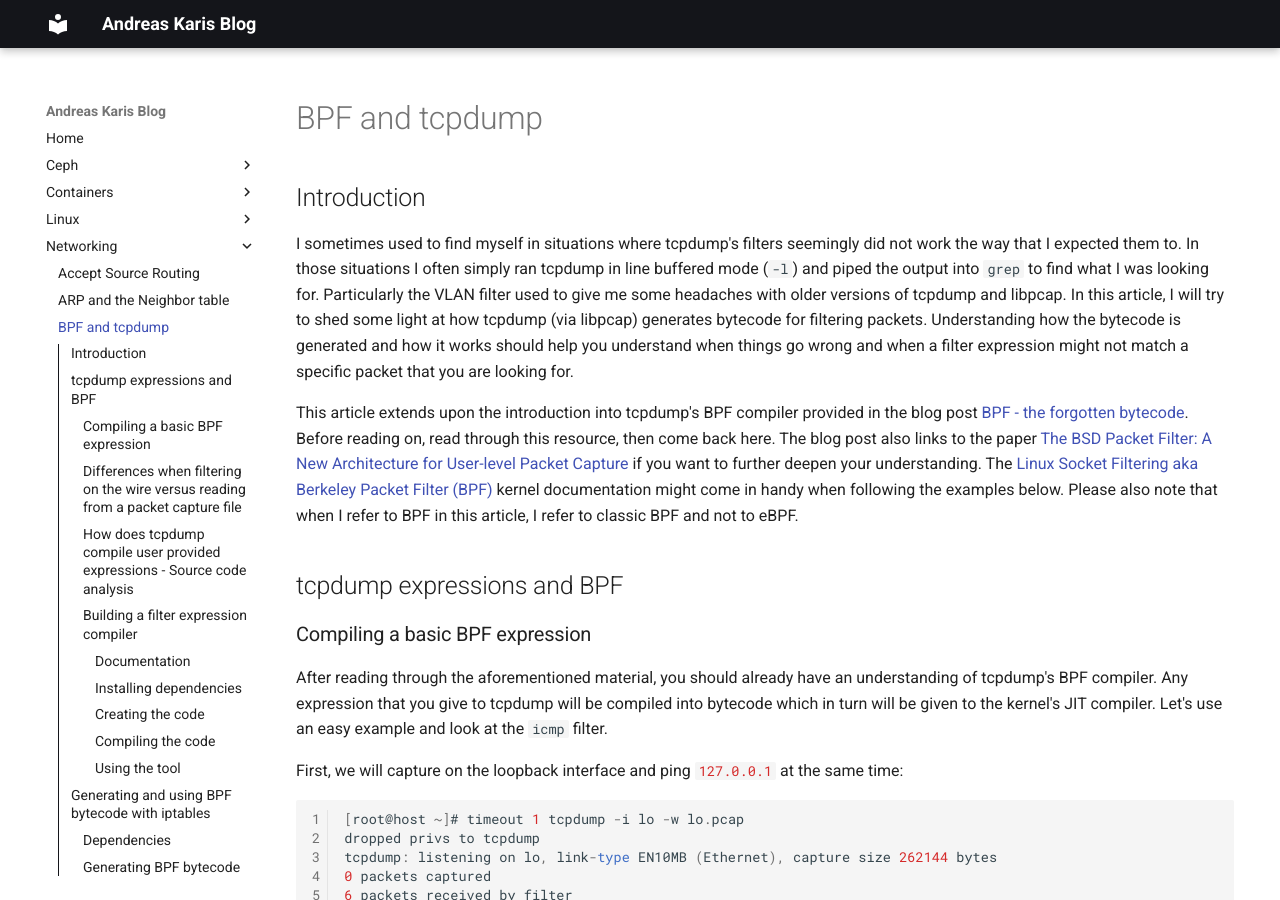
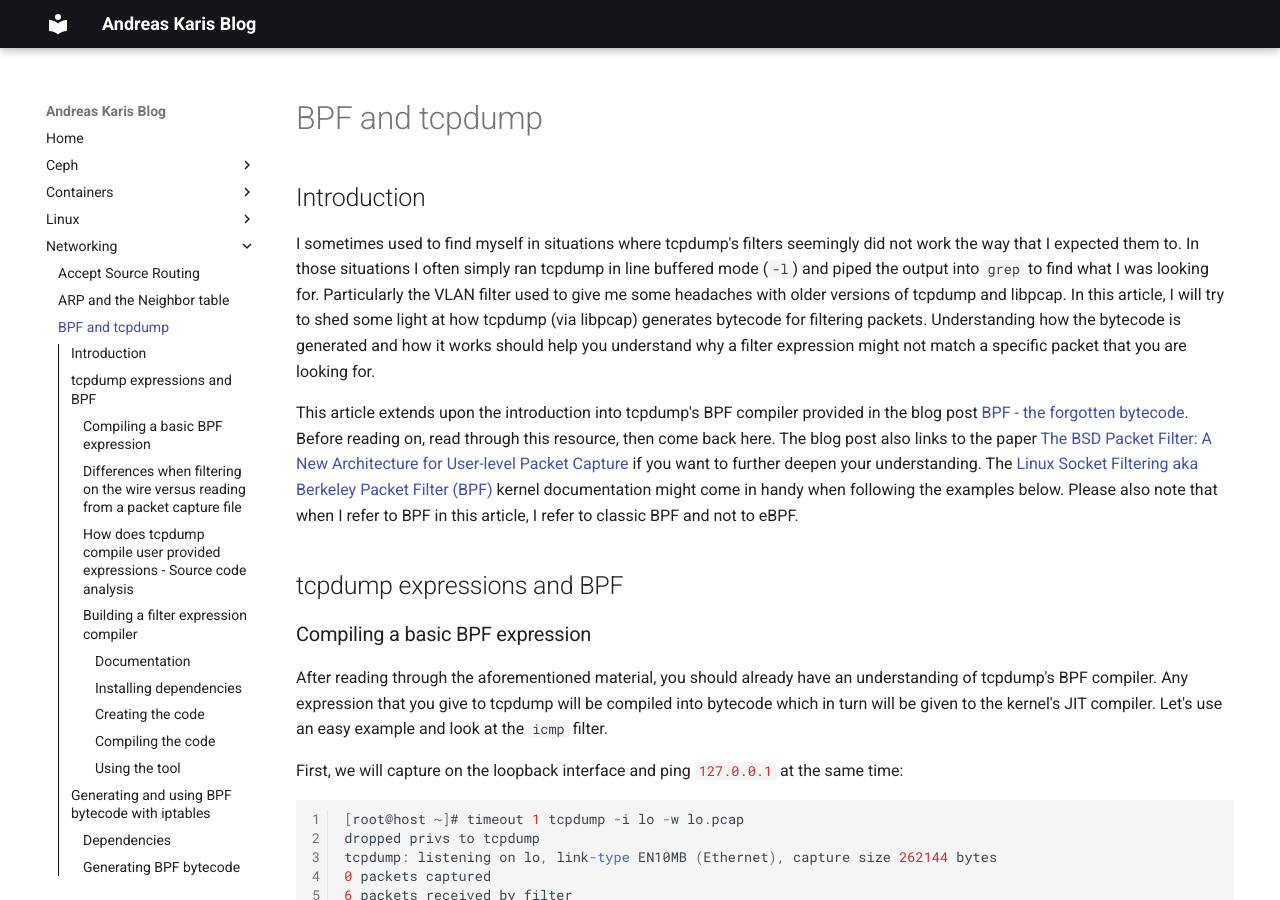
Before and after one commit to andreaskaris/blog, an MkDocs documentation site: the page built from docs/networking/bpf-and-tcpdump.md, in a window 1280 px wide and 900 px high. Built offline with MkDocs 1.6.1 and Material for MkDocs 9.7.7, drawn with Linux system fonts in a browser that asks for light colours.

Commit message:
bpf-tcpdump-fix-part-16
Signed-off-by: Andreas Karis <ak.karis@gmail.com>

```diff
--- a/docs/networking/bpf-and-tcpdump.md
+++ b/docs/networking/bpf-and-tcpdump.md
@@ -1,6 +1,6 @@
 ## Introduction
 
-I sometimes used to find myself in situations where tcpdump's filters seemingly did not work the way that I expected them to. In those situations I often simply ran tcpdump in line buffered mode (`-l`) and piped the output into `grep` to find what I was looking for. Particularly the VLAN filter used to give me some headaches with older versions of tcpdump and libpcap. In this article, I will try to shed some light at how tcpdump (via libpcap) generates bytecode for filtering packets. Understanding how the bytecode is generated and how it works should help you understand when things go wrong and when a filter expression might not match a specific packet that you are looking for.
+I sometimes used to find myself in situations where tcpdump's filters seemingly did not work the way that I expected them to. In those situations I often simply ran tcpdump in line buffered mode (`-l`) and piped the output into `grep` to find what I was looking for. Particularly the VLAN filter used to give me some headaches with older versions of tcpdump and libpcap. In this article, I will try to shed some light at how tcpdump (via libpcap) generates bytecode for filtering packets. Understanding how the bytecode is generated and how it works should help you understand why a filter expression might not match a specific packet that you are looking for.
 
 This article extends upon the introduction into tcpdump's BPF compiler provided in the blog post [BPF - the forgotten bytecode](https://blog.cloudflare.com/bpf-the-forgotten-bytecode/){target=_blank}. Before reading on, read through this resource, then come back here. The blog post also links to the paper [The BSD Packet Filter: A New Architecture for User-level Packet Capture](https://www.tcpdump.org/papers/bpf-usenix93.pdf){target=_blank} if you want to further deepen your understanding. The [Linux Socket Filtering aka Berkeley Packet Filter (BPF)](https://www.kernel.org/doc/Documentation/networking/filter.txt){target=_blank} kernel documentation might come in handy when following the examples below. Please also note that when I refer to BPF in this article, I refer to classic BPF and not to eBPF.
 
```
